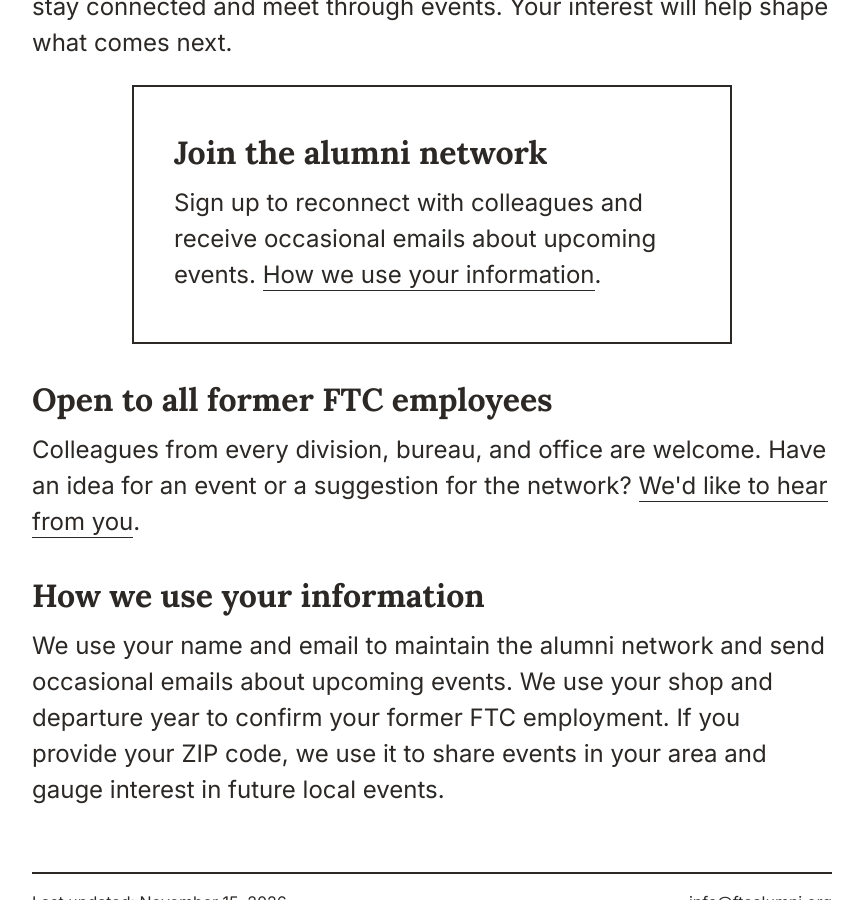
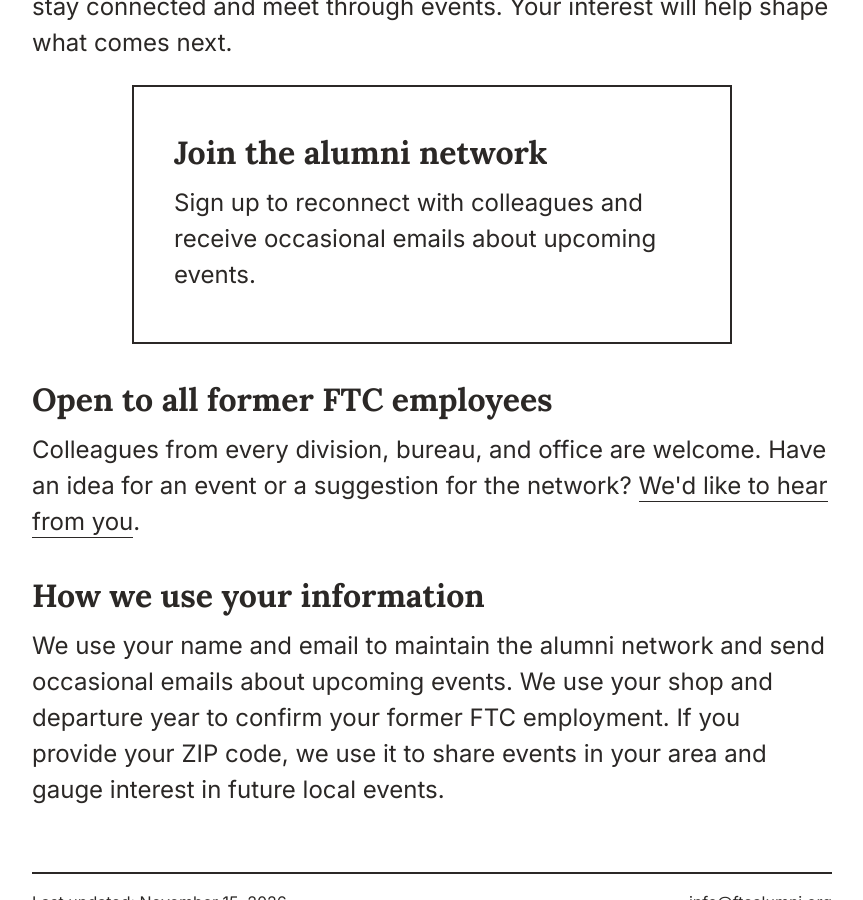
Before and after one commit to ftcalumni/ftcalumni.org, a Jekyll site: the page built from index.html, in a window 1280 px wide and 900 px high, scrolled down 850 px. Shown: the whole window, without its empty margins (208-1071 px from the left). Built offline with Jekyll 4.4.1, drawn with Linux system fonts in a browser that asks for light colours.

Commit message:
shorten homepage

```diff
--- a/index.html
+++ b/index.html
@@ -15,10 +15,7 @@ head:
 <section aria-labelledby="join-alumni-network">
     <div class="ftcalumni-eo-wrapper">
         <h2 id="join-alumni-network">Join the alumni network</h2>
-        <p>
-            Sign up to reconnect with colleagues and receive occasional emails about upcoming events.
-            <a href="#information-use">How we use your information</a>.
-        </p>
+        <p>Sign up to reconnect with colleagues and receive occasional emails about upcoming events.</p>
         <script defer src="https://eocampaign1.com/form/aae2ca80-deb4-11f1-b911-c3abb1f4b5a7.js"
             data-form="aae2ca80-deb4-11f1-b911-c3abb1f4b5a7"></script>
         <datalist id="ftc-shops">
```
